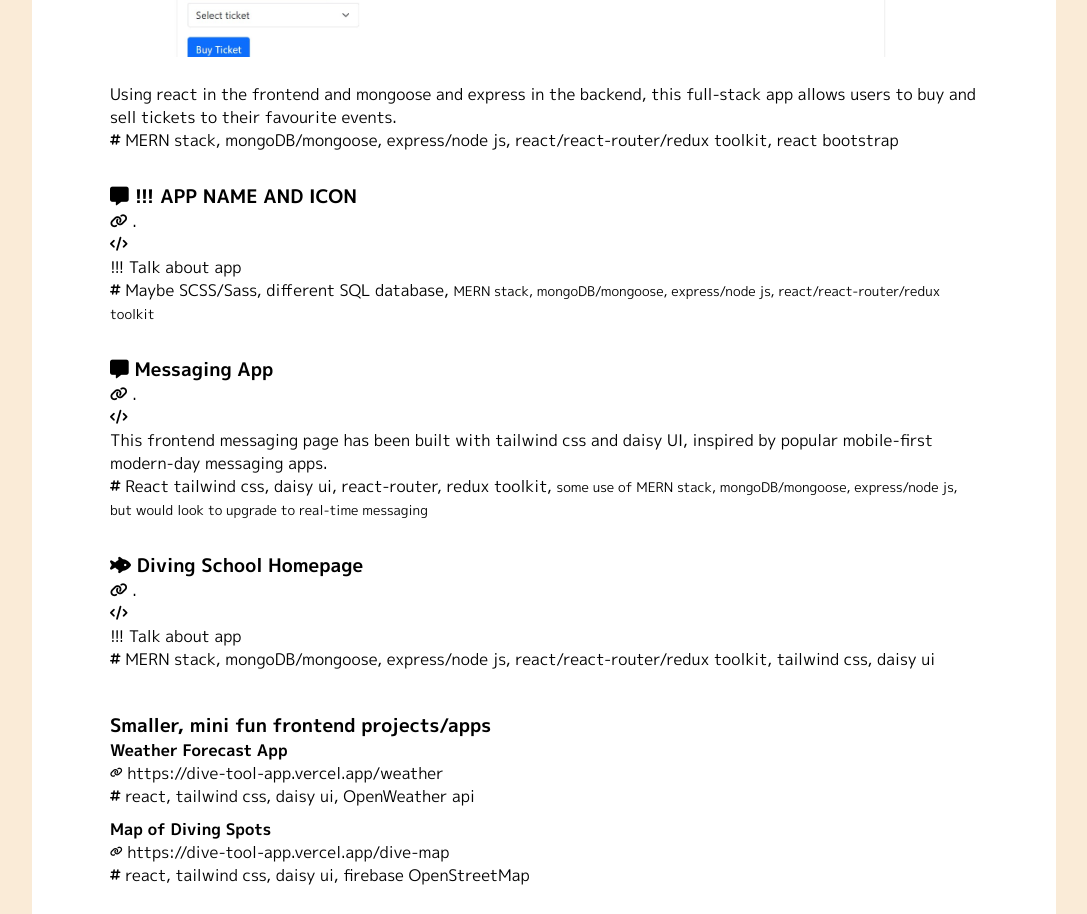
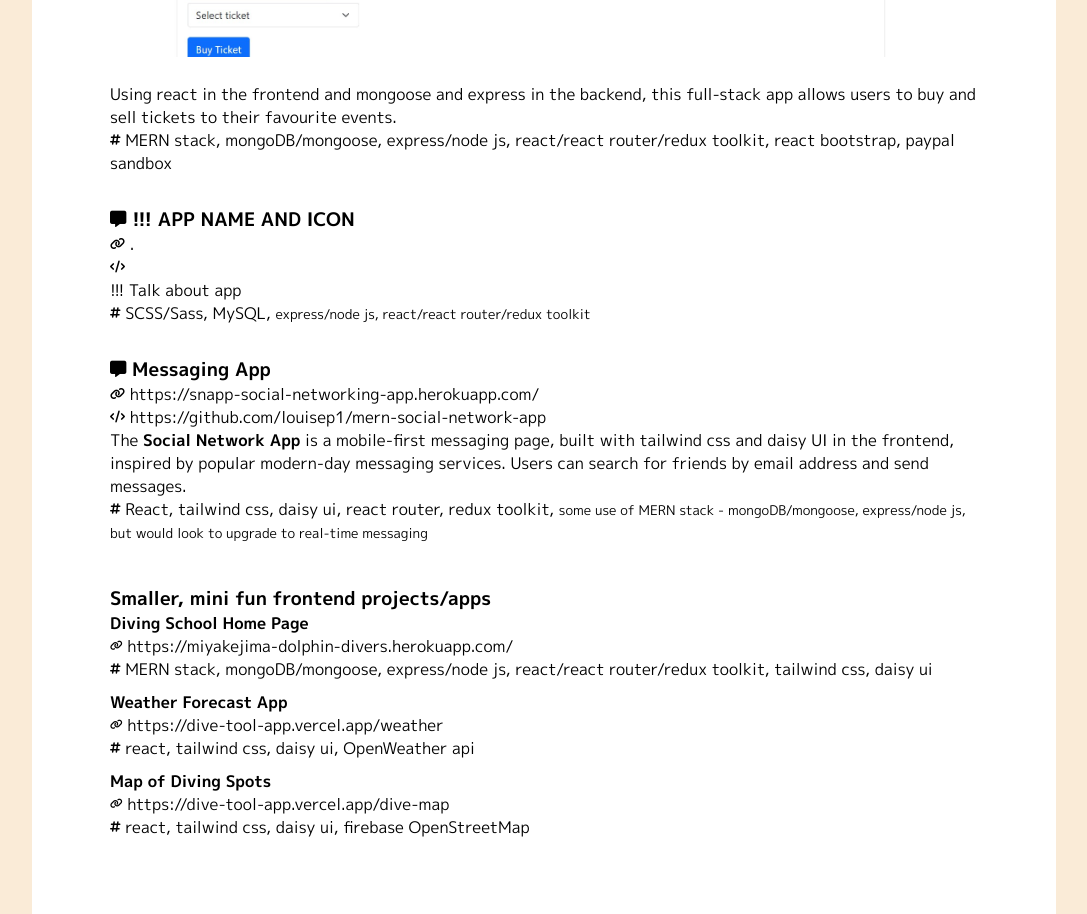
Before and after one commit to louisep1/my-homepage, a plain HTML site: page index.html in a window 1280 px wide. Shown: the part 1306-2220 px from the top of the page, without its empty margins (96-1183 px from the left). Drawn offline with Linux system fonts and the light colour scheme.

Commit message:
some changes to repos

```diff
--- a/index.html
+++ b/index.html
@@ -75,19 +75,21 @@
       <section>
         <div class="project">
           <h1 id="projects">Projects</h1>
-          <h3><i class="fa-solid fa-calendar"></i> Event Ticket Page</h3>
+          <h3><i class="fa-solid fa-calendar fs-sm"></i> Event Ticket Page</h3>
           <ul>
             <li>
               <a href="http://event-ticket-page.herokuapp.com/" target="_blank"
-                ><i class="fa-solid fa-link fa-sm"></i>
+                ><i class="fa-solid fa-link fa-xs"></i>
                 http://event-ticket-page.herokuapp.com/</a
               >
             </li>
             <li>
-              <a href="" target="_blank"
-                ><i class="fa-solid fa-code fa-sm"></i
-              ></a>
-              <!-- !!! add link to git hub repo -->
+              <a
+                href="https://github.com/louisep1/mern-event-ticket-page"
+                target="_blank"
+                ><i class="fa-solid fa-code fa-xs"></i>
+                https://github.com/louisep1/mern-event-ticket-page</a
+              >
             </li>
           </ul>
 
@@ -104,24 +106,26 @@
           </p>
           <p>
             <i class="fa-solid fa-hashtag fa-xs"></i>
-            MERN stack, mongoDB/mongoose, express/node js,
-            react/react-router/redux toolkit, react bootstrap
+            MERN stack, mongoDB/mongoose, express/node js, react/react
+            router/redux toolkit, react bootstrap, paypal sandbox
           </p>
         </div>
 
         <div class="project">
-          <h3><i class="fa-solid fa-message"></i> !!! APP NAME AND ICON</h3>
+          <h3>
+            <i class="fa-solid fa-message fa-sm"></i> !!! APP NAME AND ICON
+          </h3>
 
           <ul>
             <li>
               <a href="" target="_blank"
-                ><i class="fa-solid fa-link fa-sm"></i> .</a
+                ><i class="fa-solid fa-link fa-xs"></i> .</a
               >
               <!-- !!! app link -->
             </li>
             <li>
               <a href="" target="_blank"
-                ><i class="fa-solid fa-code fa-sm"></i
+                ><i class="fa-solid fa-code fa-xs"></i
               ></a>
               <!-- !!! add link to git hub repo -->
             </li>
@@ -133,29 +137,30 @@
 
           <p>
             <i class="fa-solid fa-hashtag fa-xs"></i>
-            Maybe SCSS/Sass, different SQL database,
-            <small>
-              MERN stack, mongoDB/mongoose, express/node js,
-              react/react-router/redux toolkit
-            </small>
+            SCSS/Sass, MySQL,
+            <small> express/node js, react/react router/redux toolkit </small>
           </p>
         </div>
 
         <div class="project">
-          <h3><i class="fa-solid fa-message"></i> Messaging App</h3>
+          <h3><i class="fa-solid fa-message fa-sm"></i> Messaging App</h3>
 
           <ul>
             <li>
-              <a href="" target="_blank"
-                ><i class="fa-solid fa-link fa-sm"></i> .</a
+              <a
+                href="https://snapp-social-networking-app.herokuapp.com/"
+                target="_blank"
+                ><i class="fa-solid fa-link fa-xs"></i>
+                https://snapp-social-networking-app.herokuapp.com/</a
               >
-              <!-- !!! app link -->
             </li>
             <li>
-              <a href="" target="_blank"
-                ><i class="fa-solid fa-code fa-sm"></i
-              ></a>
-              <!-- !!! add link to git hub repo -->
+              <a
+                href="https://github.com/louisep1/mern-social-network-app"
+                target="_blank"
+                ><i class="fa-solid fa-code fa-xs"></i>
+                https://github.com/louisep1/mern-social-network-app</a
+              >
             </li>
           </ul>
 
@@ -163,74 +168,67 @@
 
           <!-- !!! Talk about app more -->
           <p>
-            This frontend messaging page has been built with tailwind css and
-            daisy UI, inspired by popular mobile-first modern-day messaging
-            apps.
+            The <strong>Social Network App</strong> is a mobile-first messaging
+            page, built with tailwind css and daisy UI in the frontend, inspired
+            by popular modern-day messaging services. Users can search for
+            friends by email address and send messages.
           </p>
 
           <p>
             <i class="fa-solid fa-hashtag fa-xs"></i>
-            React tailwind css, daisy ui, react-router, redux toolkit,
+            React, tailwind css, daisy ui, react router, redux toolkit,
             <small
-              >some use of MERN stack, mongoDB/mongoose, express/node js, but
+              >some use of MERN stack - mongoDB/mongoose, express/node js, but
               would look to upgrade to real-time messaging</small
             >
           </p>
         </div>
 
-        <div class="project">
-          <h3><i class="fa-solid fa-fish-fins"></i> Diving School Homepage</h3>
-
-          <ul>
-            <li>
-              <a href="" target="_blank"
-                ><i class="fa-solid fa-link fa-sm"></i> .</a
-              >
-              <!-- !!! app link -->
-            </li>
-            <li>
-              <a href="" target="_blank"
-                ><i class="fa-solid fa-code fa-sm"></i
-              ></a>
-              <!-- !!! add link to git hub repo -->
-            </li>
-          </ul>
-
-          <!-- !!! insert screenshots here -->
-
-          <p>!!! Talk about app</p>
-
-          <p>
-            <i class="fa-solid fa-hashtag fa-xs"></i>
-            MERN stack, mongoDB/mongoose, express/node js,
-            react/react-router/redux toolkit, tailwind css, daisy ui
-          </p>
-        </div>
-
+        <!-- !!! go back and copy repos and edit and then re-upload them to github and redeploy pages, THEN add the repo links below too -->
         <div class="project mt-2">
           <h3>Smaller, mini fun frontend projects/apps</h3>
           <h4>
-            <a href="https://dive-tool-app.vercel.app/weather"
+            <a
+              href="https://miyakejima-dolphin-divers.herokuapp.com/"
+              target="_blank"
+              >Diving School Home Page</a
+            >
+          </h4>
+          <a
+            href="https://miyakejima-dolphin-divers.herokuapp.com/"
+            target="_blank"
+            ><i class="fa-solid fa-link fa-2xs"></i>
+            https://miyakejima-dolphin-divers.herokuapp.com/</a
+          >
+
+          <p>
+            <i class="fa-solid fa-hashtag fa-xs"></i> MERN stack,
+            mongoDB/mongoose, express/node js, react/react router/redux toolkit,
+            tailwind css, daisy ui
+          </p>
+
+          <h4 class="mt-2">
+            <a href="https://dive-tool-app.vercel.app/weather" target="_blank"
               >Weather Forecast App</a
             >
           </h4>
-          <a href="https://dive-tool-app.vercel.app/weather"
+          <a href="https://dive-tool-app.vercel.app/weather" target="_blank"
             ><i class="fa-solid fa-link fa-2xs"></i>
             https://dive-tool-app.vercel.app/weather</a
           >
-          <!-- !!!! change the github link -->
+
           <p>
             <i class="fa-solid fa-hashtag fa-xs"></i> react, tailwind css, daisy
             ui, OpenWeather api
           </p>
 
           <h4 class="mt-2">
-            <a href="https://dive-tool-app.vercel.app/dive-map"
+            <a href="https://dive-tool-app.vercel.app/dive-map" target="_blank"
               >Map of Diving Spots</a
             >
           </h4>
 
-          <a href="https://dive-tool-app.vercel.app/dive-map"
+          <a href="https://dive-tool-app.vercel.app/dive-map" target="_blank"
             ><i class="fa-solid fa-link fa-2xs"></i>
             https://dive-tool-app.vercel.app/dive-map</a
           >
```
Also changed, not shown: social-network-app.jpg (added).
